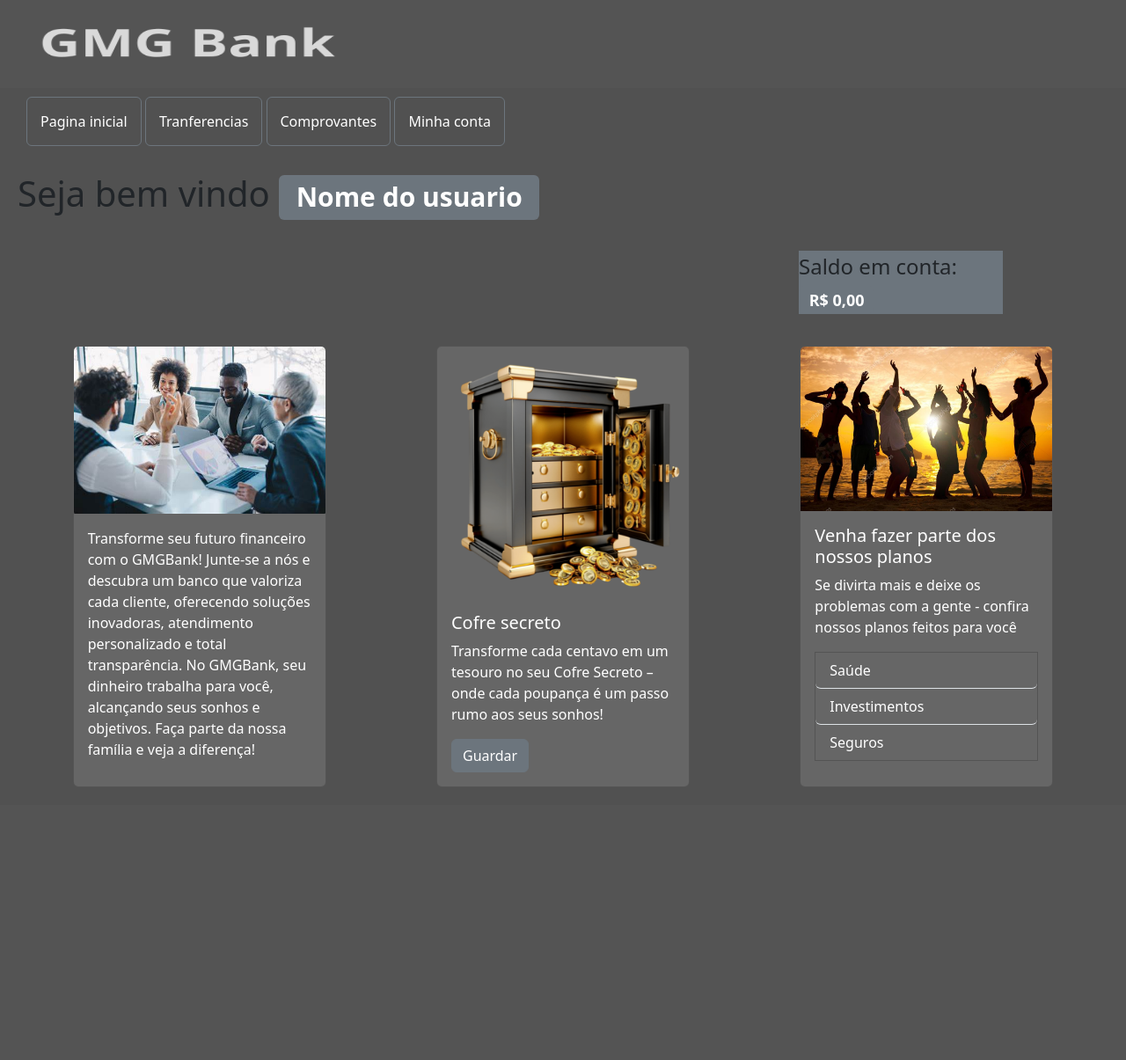
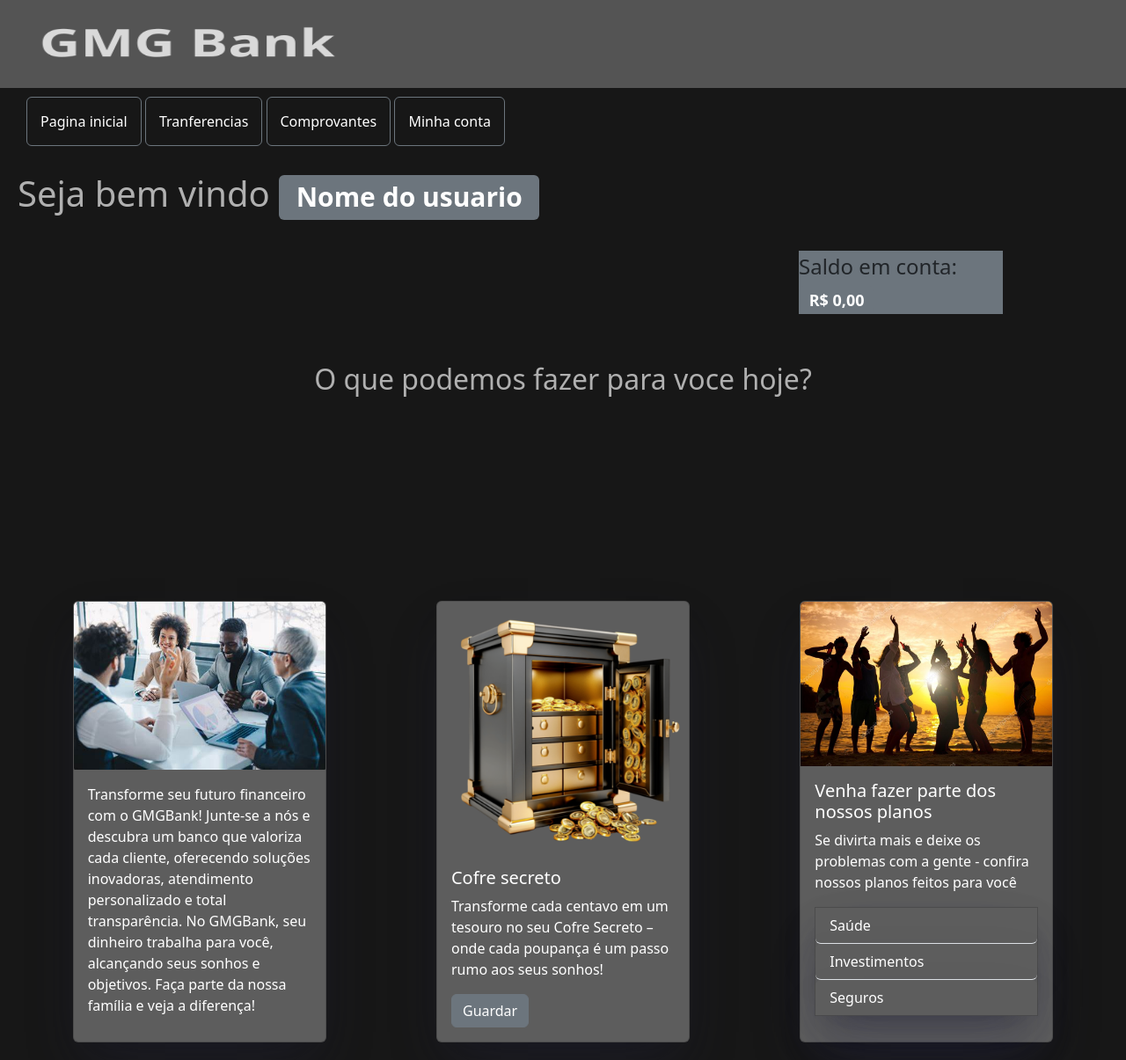
Before and after one commit to euoguss/GMGbank, a Flask app: page / in a window 1280 px wide. Shown: the whole page at 88% size. Before the commit the page ends 894 px from the top, so only its background shows below. Run offline with Flask 3, Linux system fonts and the light colour scheme.

Commit message:
criação do sistema em jinja e atualização do css home part1

```diff
--- a/routes/site.py
+++ b/routes/site.py
@@ -4,7 +4,7 @@ site_route = Blueprint('site', __name__)
 
 @site_route.route('/')
 def home():
-    return render_template('index.html')
+    return render_template('home.html')
 
 @site_route.route('/transfer<int:id>')
 def transfer(id):
--- a/static/style.css
+++ b/static/css/home_style.css
@@ -1,5 +1,5 @@
 body{
-    background-color: #515151;
+    background-color: #171717;
 }
 
 #card-title{
@@ -10,8 +10,17 @@ body{
     padding: 15px;
 }
 
+.subt{
+    text-align: center;
+    padding: 5px;
+    margin-top: 50px;
+    margin-bottom: 200px;
+    color: #b0b0b0;
+}
+
 .card{
-    background-color: #666666;
+    background-color: #5d5d5d;
+    box-shadow: rgba(50, 50, 93, 0.25) 0px 30px 60px -12px, rgba(0, 0, 0, 0.3) 0px 18px 36px -18px;
 }
 
 .banner-logo{
@@ -26,6 +35,7 @@ body{
 
 .welcome{
     padding: 20px;
+    color: #b0b0b0;
 }
 
 .btn-nav{
--- /dev/null
+++ b/templates/home.html
@@ -0,0 +1,54 @@
+{%extends 'index.html'%}
+
+{%block title%}
+<title>GMG Bank</title>
+{%endblock%}
+
+
+{%block head%}
+<link rel="stylesheet" href="{{url_for('static', filename='css/home_style.css')}}">
+{%endblock%}
+
+{%block content%}
+<h1 class="welcome"> Seja bem vindo <span class="badge bg-secondary">Nome do usuario</span></h1>
+<div class="container-fluid">
+    <p class="bg-secondary saldo">Saldo em conta: <span class="badge bg-secondary">R$ 0,00</span></p>
+</div>
+
+<div class="subt">
+<h2>O que podemos fazer para voce hoje?</h2>
+</div>
+
+<div class="cont">
+
+    <div class="card" style="width: 18rem;">
+      <img src="{{url_for('static', filename='/assets/pessoasReuniao.jpg')}}" class="card-img-top" alt="pessoas em reuniao">
+      <div class="card-body">
+        <p id="card-title" class="card-text">Transforme seu futuro financeiro com o GMGBank! Junte-se a nós e descubra um banco que valoriza cada cliente, oferecendo soluções inovadoras, atendimento personalizado e total transparência. No GMGBank, seu dinheiro trabalha para você, alcançando seus sonhos e objetivos. Faça parte da nossa família e veja a diferença!</p>
+      </div>
+    </div>
+
+    <div class="card" style="width: 18rem;">
+        <img src="{{url_for('static', filename='/assets/cofreSecreto.png')}}" class="card-img-top" alt="imagen do cofre secreto">
+        <div class="card-body">
+            <h5 id="card-title" class="card-title">Cofre secreto</h5>
+            <p id="card-title" class="card-text">Transforme cada centavo em um tesouro no seu Cofre Secreto – onde cada poupança é um passo rumo aos seus sonhos!</p>
+            <!-- Criar um form para investir no cofre -->
+        <a href="#" class="btn btn-secondary">Guardar</a>
+        </div>
+    </div>
+
+    <div class="card" style="width: 18rem;">
+        <img src="{{url_for('static', filename='/assets/pessoasDivertindo.jpg')}}" class="card-img-top" alt="...">
+        <div class="card-body">
+          <h5 id="card-title" class="card-title">Venha fazer parte dos nossos planos</h5>
+          <p id="card-title" class="card-text">Se divirta mais e deixe os problemas com a gente - confira nossos planos feitos para você</p>
+          <ul id="card-title" class="card list-group list-group-flush">
+          <li id="card-title" class="card list-group-item">Saúde</li>
+          <li id="card-title" class="card list-group-item">Investimentos</li>
+          <li id="card-title" class="card list-group-item">Seguros</li>
+        </ul>
+    </div>
+      </div>
+</div>
+{%endblock%}
--- a/templates/index.html
+++ b/templates/index.html
@@ -3,9 +3,11 @@
   <head>
     <meta charset="utf-8">
     <meta name="viewport" content="width=device-width, initial-scale=1">
-    <title>GMG Bank</title>
+    {%block title%}
+    {%endblock%}
     <link href="https://cdn.jsdelivr.net/npm/bootstrap@5.3.3/dist/css/bootstrap.min.css" rel="stylesheet" integrity="sha384-QWTKZyjpPEjISv5WaRU9OFeRpok6YctnYmDr5pNlyT2bRjXh0JMhjY6hW+ALEwIH" crossorigin="anonymous">
-    <link rel="stylesheet" href="{{url_for('static', filename='style.css')}}">
+    {%block head%}
+    {%endblock%}
   </head>
   <body>
     <header>
```
Also changed, not shown: other parts of templates/index.html (+2 -38 lines).
